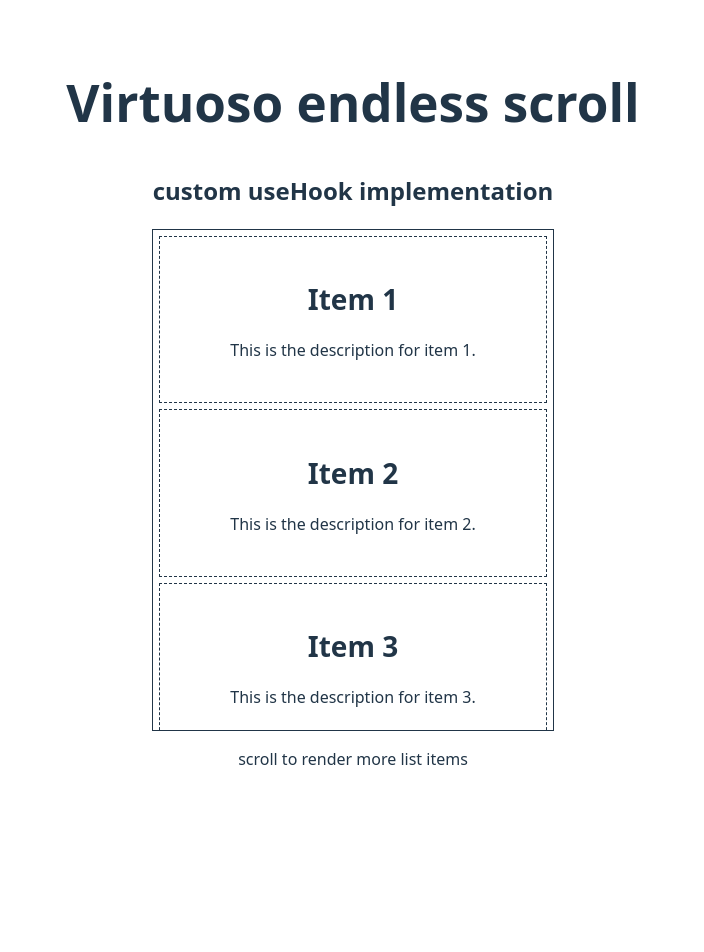
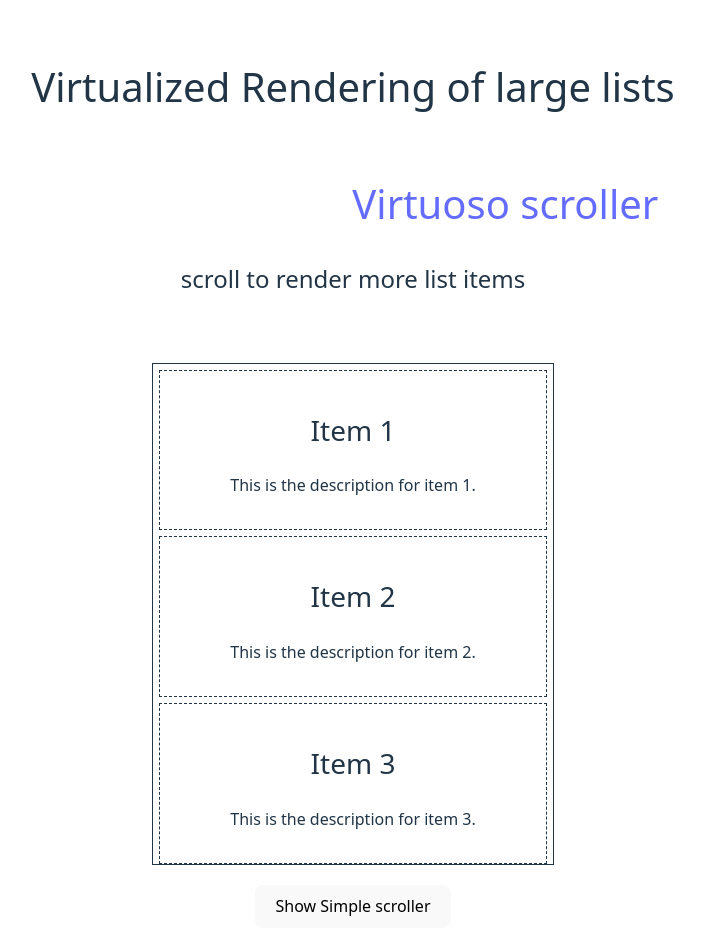
Before and after one commit to TrentM1997/use-virtual-list, a React (Vite) app: page / in a window 1280 px wide. Shown: the top 952 px of the page, without its empty margins (287-991 px from the left). Built offline with nearby package versions, Linux system fonts and the light colour scheme.

Commit message:
simple scroller refactor with improved instructions and functionality

```diff
--- a/src/App.css
+++ b/src/App.css
@@ -33,8 +33,28 @@
   }
 }
 
+.cycle{
+  border-radius: '16px';
+  color: '#FFFFFF';
+  margin: 'auto';
+  width: '100px';
+  height: '30px';
+  padding: '8px';
+}
+
+.render {
+  display: flex;
+  flex-direction: column;
+  gap: 50;
+  justify-content: between;
+}
+
 .card {
-  padding: 1.5em;
+  padding: 1em;
+  border: 1;
+  border-style: solid;
+  height: '120px';
+  width: 'auto'
 }
 
 .loader {
--- a/src/App.tsx
+++ b/src/App.tsx
@@ -1,20 +1,15 @@
 import './App.css'
-import EndlessScroll from './components/EndlessScroll'
+import RenderScrollers from './components/containers/RenderScrollers'
 
 function App() {
 
+
   return (
     <section style={{ height: '1000px', width: '100%' }}>
-      <h1>Virtuoso endless scroll</h1>
-      <h2>custom useHook implementation</h2>
-      <div
-        style={{ height: '500px', width: '400px', border: '1px', borderStyle: 'solid', margin: 'auto' }}
-      >
-        <EndlessScroll />
-      </div>
-      <p className="prompt">
-        scroll to render more list items
-      </p>
+      <h1>Virtualized Rendering of large lists</h1>
+
+      <RenderScrollers />
+
     </section>
   )
 }
--- a/src/components/Loading.tsx
+++ /dev/null
@@ -1,13 +0,0 @@
-import '../App.css';
-import type { Loader } from '../vite-env';
-
-export default function Loader({ context }: Loader) {
-    const spinner = (
-        <div style={{ width: '100%', height: '100px', display: 'flex', alignItems: 'center', justifyContent: 'center', border: '1px', borderStyle: 'solid' }}>
-            <div className='loader'></div>
-        </div>
-
-    );
-
-    return !context ? spinner : null
-};
--- /dev/null
+++ b/src/components/buttons/CycleScrollers.tsx
@@ -0,0 +1,22 @@
+import type { CycleScroller } from "../../vite-env"
+import '../../App.css'
+
+export default function CycleScrollers({ setIndex, scrollers, index }: CycleScroller) {
+
+    const handleClick = (): void => {
+
+        setIndex((prev: number) => {
+            return ((prev + 1) % scrollers.length);
+        });
+    };
+
+    return (
+        <button
+            className="cycle"
+            onClick={handleClick}
+            aria-label="cycle-scroller button"
+            type="button">
+            Show {`${scrollers[((index + 1) % scrollers.length)]}`} scroller
+        </button>
+    );
+};
--- /dev/null
+++ b/src/components/containers/RenderScrollers.tsx
@@ -0,0 +1,42 @@
+import { useState } from "react";
+import VirtuosoScroll from "../scrollers/VirtuosoScroll";
+import SimpleScroll from "../scrollers/SimpleScroller";
+import CycleScrollers from "../buttons/CycleScrollers";
+import '../../App.css';
+
+export default function RenderScrollers() {
+    const [index, setIndex] = useState<number>(0);
+    const scrollers: string[] = [
+        "Virtuoso",
+        "Simple",
+        "intersectionObserver"
+    ];
+
+    return (
+        <section
+            className="render"
+        >
+            <div style={{ paddingBottom: '50px', margin: 'auto' }}>
+
+                <h1 style={{ color: '#FFFFFF' }}> Active Example: <span style={{ color: '#646cff' }}>{`${scrollers[index]}`} scroller </span>   </h1>
+                <h2>scroll to render more list items</h2>
+            </div>
+            <div
+                style={{ height: '500px', width: '400px', border: '1px', borderStyle: 'solid', margin: 'auto' }}
+            >
+                {index === 0 && <VirtuosoScroll />}
+
+                {index === 1 && <SimpleScroll />}
+            </div>
+
+            <div style={{ width: '100%', height: 'fit', paddingTop: '20px', margin: 'auto' }}>
+                <CycleScrollers
+                    setIndex={setIndex}
+                    scrollers={scrollers}
+                    index={index}
+                />
+            </div>
+        </section>
+
+    )
+}
--- /dev/null
+++ b/src/components/scrollElements/Loading.tsx
@@ -0,0 +1,13 @@
+import '../../App.css';
+import type { Loader } from '../../vite-env';
+
+export default function Loader({ context }: Loader) {
+    const spinner = (
+        <div style={{ width: '100%', height: '100px', display: 'flex', alignItems: 'center', justifyContent: 'center' }}>
+            <div className='loader'></div>
+        </div>
+
+    );
+
+    return !context ? spinner : null
+};
--- /dev/null
+++ b/src/components/scrollers/SimpleScroller.tsx
@@ -0,0 +1,41 @@
+import { useVirtuoso } from "../../hooks/useVirtuoso";
+import { mockItems } from "../../data/mockData";
+import { useEffect, useRef } from "react";
+import Card from '../scrollElements/Card';
+import Loading from '../scrollElements/Loading';
+
+export default function SimpleScroll() {
+  const { visible, loadMore, fullyLoaded } = useVirtuoso(mockItems, 10);
+  const boundaryRef = useRef<boolean | null>(null);
+
+  useEffect(() => {
+
+    boundaryRef.current = false;
+
+  }, [visible.length]);
+
+  const handleScroll: React.UIEventHandler<HTMLDivElement> = (e: React.UIEvent<HTMLDivElement>): void => {
+    if (boundaryRef.current) return;
+    const el = e.currentTarget;
+    const nearBottom = el.scrollTop + el.clientHeight >= el.scrollHeight - 40;
+    if (nearBottom) {
+      boundaryRef.current = true;
+      loadMore();
+    };
+  };
+
+
+  return (
+    <div
+      style={{ height: '100%', width: '100%', overflowY: 'scroll', scrollbarGutter: 'stable', display: 'flex', flexDirection: 'column', alignItems: 'center', justifyContent: 'flex-start', margin: 'auto', overflowX: 'hidden' }}
+      onScroll={(e) => handleScroll(e)}
+    >
+      {Array.isArray(visible) && visible.map((item, index) => (
+        <Card key={item.id} item={item} index={index} />
+      ))}
+      {!fullyLoaded && <div style={{ width: '100%', height: 'auto', margin: 'auto' }}>
+        <Loading />
+      </div>}
+    </div>
+  );
+}
--- a/src/hooks/useVirtuoso.ts
+++ b/src/hooks/useVirtuoso.ts
@@ -2,7 +2,7 @@ import { useState, useCallback, useRef, useEffect } from "react";
 
 type LoadMore = () => void;
 
-interface VirtuosoHook<T> {
+export interface VirtuosoHook<T> {
     // True if all elements in the 'items' array have been rendered
     fullyLoaded: boolean,
     // The slice of the 'items' array that should render
--- a/src/index.css
+++ b/src/index.css
@@ -31,7 +31,14 @@ body {
 }
 
 h1 {
-  font-size: 3.2em;
+  font-size: 2.5em;
+  font-weight: 100;
+  line-height: 1.1;
+}
+
+h2 {
+  font-size: 1.5em;
+  font-weight: 100;
   line-height: 1.1;
 }
 
```
Also changed, not shown: src/components/scrollers/VirtuosoScroll.tsx (renamed from src/components/EndlessScroll.tsx, +7 -7 lines), src/vite-env.d.ts (+7 -1 lines), src/components/scrollElements/Card.tsx (renamed from src/components/Card.tsx), 1 other file (tests, documents, lock files or other folders).
